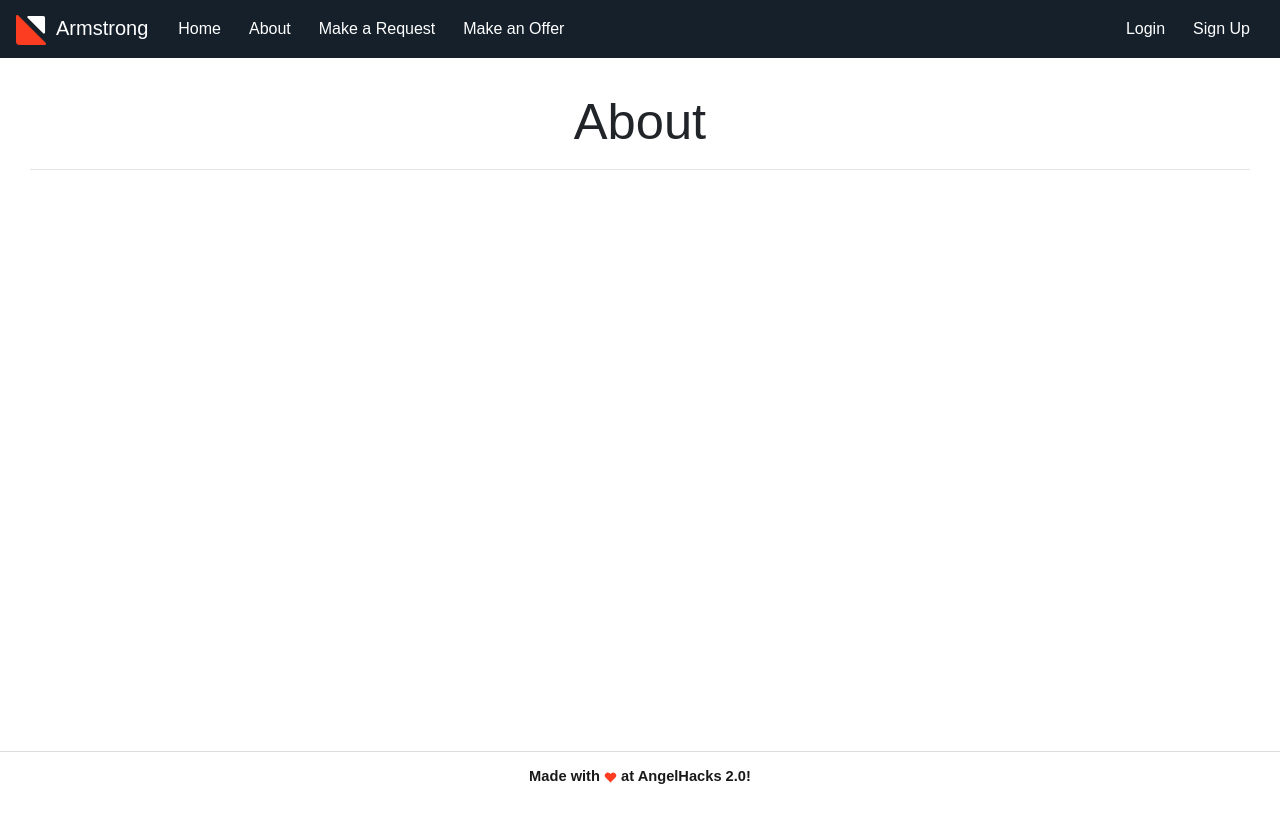
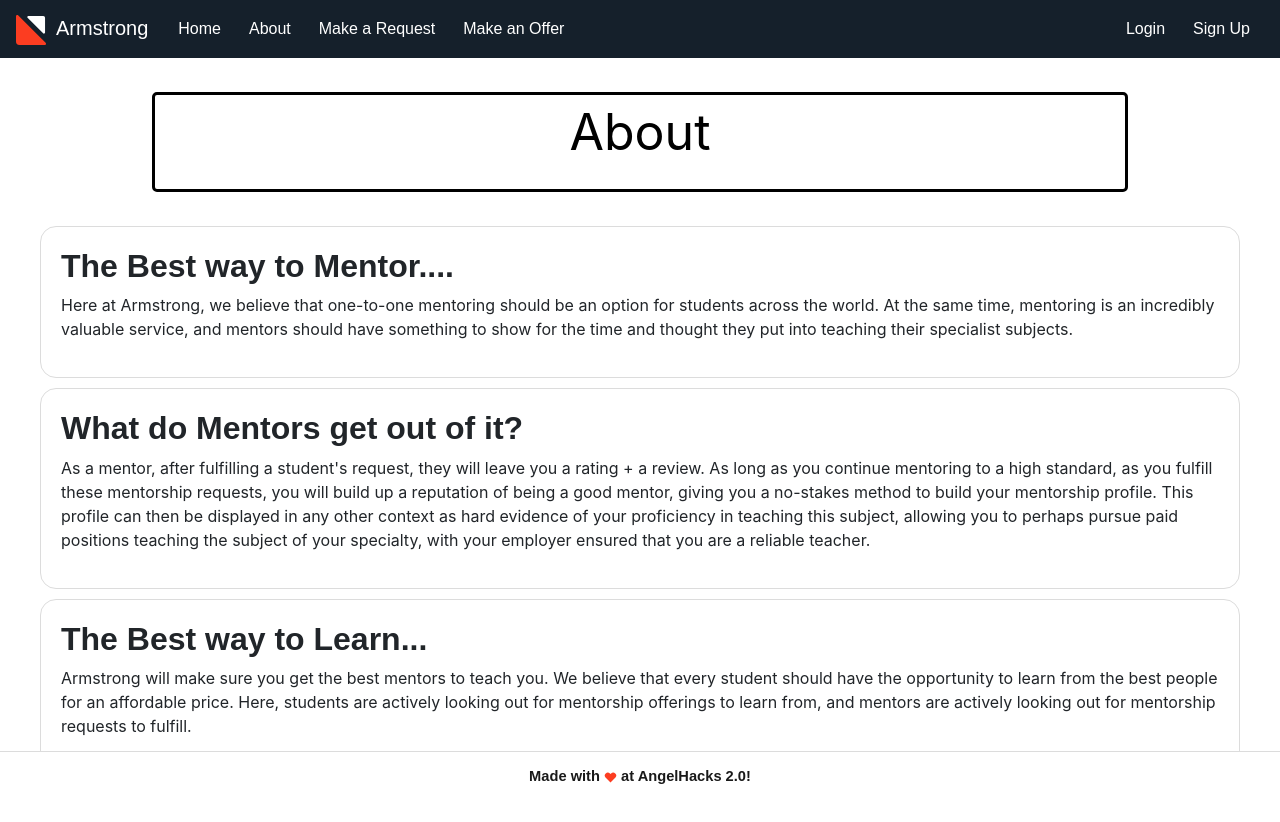
Before and after one commit to mgsium/arms_frontend, a React app: page /about in a window 1280 px wide. Shown: the top 822 px of the page. Built offline with nearby package versions, Linux system fonts and the light colour scheme; what webfontloader would draw is missing.

Commit message:
Add files via upload
These are the updated versions

```diff
--- a/src/components/Pages/About/About.tsx
+++ b/src/components/Pages/About/About.tsx
@@ -1,8 +1,10 @@
 import React from "react";
-
 import { cx } from "emotion";
+import Template from "../Template/Template";
+import { Col, Container, Row } from "react-bootstrap";
+import MentorRequestCard from "../../Widgets/MentorRequestCard/MentorRequestCard";
+import MentorRequestCardc from "../../Widgets/MentorRequestCardnumbertwo/MentorRequestCard";
 import Styles from "./AboutStyles";
-import Template from "../Template/Template";
 
 type Props = {};
 type State = {};
@@ -16,8 +18,27 @@ export default class About extends React.Component<Props, State> {
     render() {
         return (
             <Template>
-                <h1 className="page-header">About</h1>
-                <hr/>
+                <div className={cx(Styles.wrap)}>
+                    <div className={cx( Styles.divtest)}>
+                        <p>About</p>
+                    </div>
+                </div>
+                <br></br>
+                <div className={cx(Styles.mentorReqCardStyles)}>
+                    <h2>The Best way to Mentor....</h2>
+                    <p>Here at Armstrong, we believe that one-to-one mentoring should be an option for students across the world.
+                    At the same time, mentoring is an incredibly valuable service, and mentors should have something to show for the time and thought they put into teaching their specialist subjects.</p>
+
+                </div>
+                <div className={cx(Styles.mentorReqCardStyles)}>
+                    <h2>What do Mentors get out of it?</h2>
+                    <p>As a mentor, after fulfilling a student's request, they will leave you a rating + a review. As long as you continue mentoring to a high standard, as you fulfill these mentorship requests, you will build up a reputation of being a good mentor, giving you a no-stakes method to build your mentorship profile.
+                    This profile can then be displayed in any other context as hard evidence of your proficiency in teaching this subject, allowing you to perhaps pursue paid positions teaching the subject of your specialty, with your employer ensured that you are a reliable teacher.</p>
+                </div>
+                <div className={cx(Styles.mentorReqCardStyles)}>
+                    <h2>The Best way to Learn...</h2>
+                    <p>Armstrong will make sure you get the best mentors to teach you. We believe that every student should have the opportunity to learn from the best people for an affordable price. Here, students are actively looking out for mentorship offerings to learn from, and mentors are actively looking out for mentorship requests to fulfill.</p>
+                </div>
             </Template>
         )
     }
--- a/src/components/Pages/About/AboutStyles.tsx
+++ b/src/components/Pages/About/AboutStyles.tsx
@@ -1,6 +1,55 @@
 import { css } from "emotion";
 
 const Styles = {
+    divtest: css`
+        height: 100px;
+        width: 80%;
+        border-size: 1px;
+        border-style: solid;
+        border-color: black;
+        color: black;
+        border-radius: 5px;
+        text-align: center;
+        margin: 0;
+        transition: all 0.25s;
+        font-size: 50px;
+
+        &:hover {
+            transform: scale(1.04);
+            background: whitesmoke;
+            cursor: pointer;
+        }
+    `,
+    wrap: css`
+        display: flex;
+        flex-direction: column;
+        justify-content: center;
+        height: auto;
+        width: 100%;
+        top: 10%;
+        align-items: center;
+        margin: 0px;
+        padding: 0px;
+    `,
+    mentorReqCardStyles: css`
+    border: 1rem;
+    transition: all 0.25s;
+    border: 1px solid #DCDCDC;
+    border-radius: 1rem;
+    padding: 20px;
+    margin: 10px;
+
+    & h2 {
+        font-family: Quicksand, sans-serif;
+        font-weight: bold;
+    }
+
+    &:hover {
+        transform: scale(1.04);
+        background: whitesmoke;
+        cursor: pointer;
+    }
+`
 
 };
 
```
